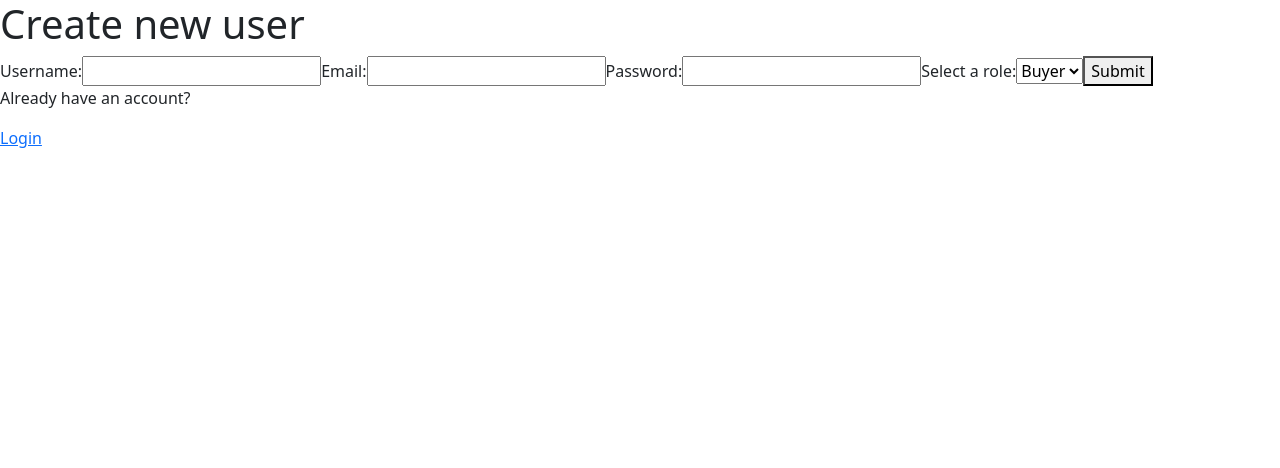
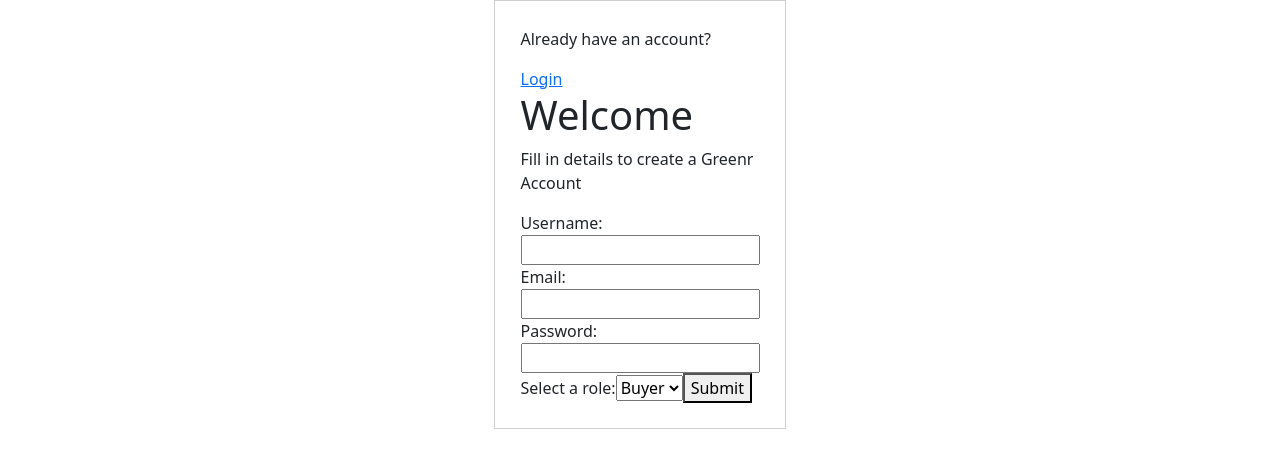
Before and after one commit to MICHAELMUNAVU83/greenr-frontend, a React (Create React App) app: page /signup in a window 1280 px wide. Shown: the top 468 px of the page. Built offline with nearby package versions, Linux system fonts and the light colour scheme; no server answers.

Commit message:
added a border

```diff
--- a/src/components/SignUp/SignUp.css
+++ b/src/components/SignUp/SignUp.css
@@ -0,0 +1,9 @@
+.app{
+
+}
+.form{
+   margin: auto;
+   width: min-content;
+   padding: 2%;
+   border: 1px solid rgb(209, 207, 207);
+}
--- a/src/components/SignUp/SignUp.js
+++ b/src/components/SignUp/SignUp.js
@@ -1,5 +1,6 @@
 import { useState } from "react";
 import { Link } from "react-router-dom";
+import "./SignUp.css";
 function SignUp({ setStoredToken }) {
   const [username, setUsername] = useState("");
   const [email, setEmail] = useState("");
@@ -34,8 +35,14 @@ function SignUp({ setStoredToken }) {
     setPassword("");
   };
   return (
-    <div className="App">
-      <h1>Create new user</h1>
+    <div className="app">
+      <div className="form">
+      <p>Already have an account?</p>
+      <Link to="/login">Login</Link>
+      <>
+      <h1>Welcome</h1>
+      <p>Fill in details to create a Greenr Account</p>
+      </>
       <form>
         <label>
           Username:
@@ -73,8 +80,7 @@ function SignUp({ setStoredToken }) {
         </label>
         <button onClick={handleSubmit}>Submit</button>
       </form>
-      <p>Already have an account?</p>
-      <Link to="/login">Login</Link>
+      </div>
     </div>
   );
 }
```
